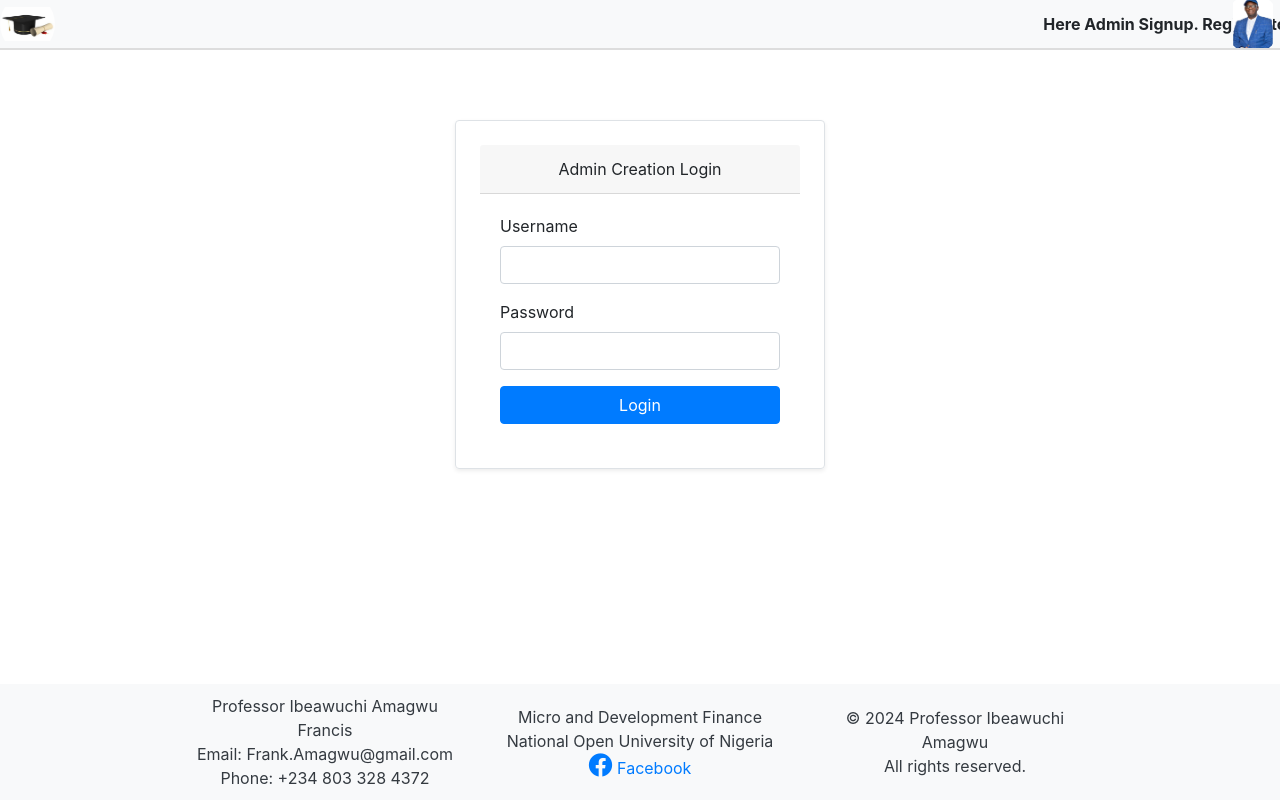
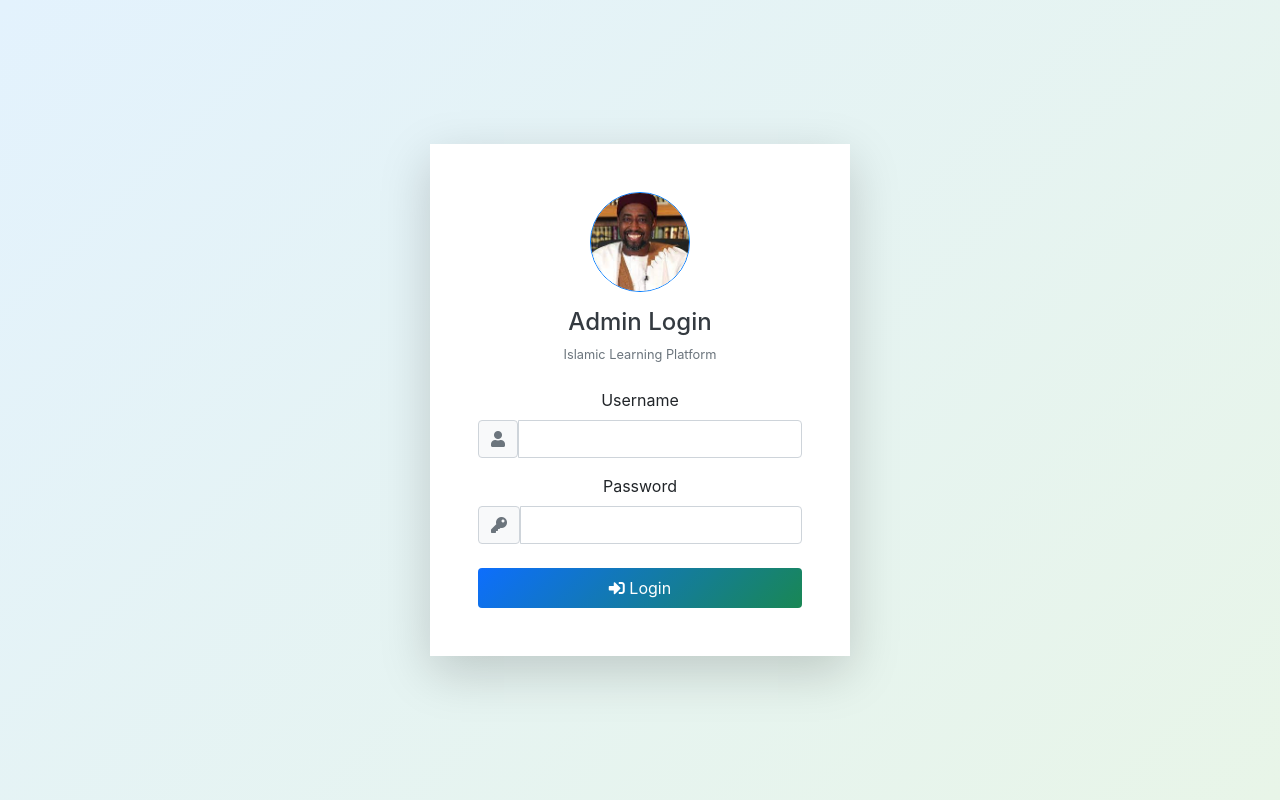
Before and after one commit to shamsu557/maulana_prof, a website: page admin-signup.html in a window 1280 px wide. Drawn offline with nearby package versions, Linux system fonts and the light colour scheme.

Commit message:
Add files via upload

```diff
--- a/admin-signup.html
+++ b/admin-signup.html
@@ -6,124 +6,87 @@
   <title>Admin Creation</title>
   <link rel="stylesheet" href="https://maxcdn.bootstrapcdn.com/bootstrap/4.5.2/css/bootstrap.min.css">
   <link rel="stylesheet" href="https://cdnjs.cloudflare.com/ajax/libs/font-awesome/5.15.4/css/all.min.css" />
- <link rel="stylesheet" href="admins.css">
+  <link rel="stylesheet" href="admins.css">
+</head>
+<body class="bg-light">
 
+<!-- Full Page Background -->
+<div class="min-vh-100 d-flex align-items-center justify-content-center p-4"
+     style="background: linear-gradient(135deg, #e3f2fd 0%, #e8f5e8 100%);">
 
-</head>
-<body>
-  <!-- Moving text banner -->
-  <div class="marquee-container">
-    <div><img src="educap.jfif" class="fixed-image" alt="Education Cap"></div>
-    <div class="marquee-text">
-      Here Admin Signup. Register to manage the platform with authorized credentials.
-    </div>
-     <div>
-      <a href="about.html" title="Click to learn more about me" style="position: relative; display: inline-block;">
-        <img src="prof.jpeg" class="fixed-image" alt="Professor Picture" style="cursor: pointer;">
+  <!-- LOGIN CONTAINER -->
+  <div id="loginContainer" class="bg-white rounded-4 shadow-lg p-5 text-center" style="max-width: 420px; width: 100%;">
+    <img src="maulana1.jfif" alt="Prof. Ibrahim Ahmad Maqari"
+         class="rounded-circle border border-primary border-4 mb-3"
+         width="100" height="100" style="object-fit: cover;">
+    <h1 class="h4 fw-bold text-dark mb-2">Admin Login</h1>
+    <p class="text-muted small mb-4">Islamic Learning Platform</p>
 
-        <!-- The hoverable pop-up message -->
-        <div style="display: none; position: absolute; bottom: 100%; left: 50%; transform: translateX(-50%);
-                    background-color: #6b6767; padding: 10px; border: 1px solid #383737; border-radius: 5px;
-                    text-align: center; white-space: nowrap;" id="hoverMessage">
-          About Me
+    <form id="loginForm">
+      <div class="mb-3 text-start">
+        <label for="loginUsername" class="form-label fw-medium">Username</label>
+        <div class="input-group">
+          <span class="input-group-text bg-light"><i class="fas fa-user text-muted"></i></span>
+          <input type="text" class="form-control" id="loginUsername" required>
         </div>
-      </a>
-    </div>
+      </div>
+      <div class="mb-4 text-start">
+        <label for="loginPassword" class="form-label fw-medium">Password</label>
+        <div class="input-group">
+          <span class="input-group-text bg-light"><i class="fas fa-key text-muted"></i></span>
+          <input type="password" class="form-control" id="loginPassword" required>
+        </div>
+      </div>
+      <button type="submit" class="btn btn-primary w-100 py-2 fw-medium"
+              style="background: linear-gradient(135deg, #0d6efd 0%, #198754 100%); border: none;">
+        <i class="fas fa-sign-in-alt me-2"></i> Login
+      </button>
+    </form>
   </div>
 
-<!-- Admin Login Form -->
-<div class="container" id="loginContainer">
-  <form id="loginForm" class="border p-4 shadow-sm rounded">
-      <div class="card-header text-center">
-          Admin Creation Login
+  <!-- SIGNUP CONTAINER (HIDDEN INITIALLY) -->
+  <div id="signupContainer" class="bg-white rounded-4 shadow-lg p-5"
+       style="max-width: 600px; width: 100%; display: none;">
+    <div class="text-center mb-4">
+      <img src="maulana1.jfif" alt="Prof. Ibrahim Ahmad Maqari"
+           class="rounded-circle border border-primary border-4 mb-3"
+           width="90" height="90" style="object-fit: cover;">
+      <h2 class="h5 fw-bold text-dark">Admin Creation</h2>
+      <p class="text-muted small">Register a new admin account</p>
+    </div>
+    <form id="signupForm" action="/admin-signup" method="POST">
+      <div class="mb-3">
+        <label for="fullName" class="form-label">Full Name</label>
+        <input type="text" class="form-control" id="fullName" name="fullName" required>
       </div>
-      <div class="card-body">
-          <div class="form-group">
-              <label for="loginUsername">Username</label>
-              <input type="text" class="form-control" id="loginUsername" required>
-          </div>
-          <div class="form-group">
-              <label for="loginPassword">Password</label>
-              <input type="password" class="form-control" id="loginPassword" required>
-          </div>
-          <button type="submit" class="btn btn-primary btn-block">Login</button>
+      <div class="row">
+        <div class="col-md-6 mb-3">
+          <label for="email" class="form-label">Email</label>
+          <input type="text" class="form-control" id="email" name="email" required>
+        </div>
+        <div class="col-md-6 mb-3">
+          <label for="phone" class="form-label">Phone Number</label>
+          <input type="text" class="form-control" id="phone" name="phone" required>
+        </div>
       </div>
-  </form>
+      <div class="row">
+        <div class="col-md-6 mb-3">
+          <label for="username" class="form-label">Username</label>
+          <input type="text" class="form-control" id="username" name="username" required>
+        </div>
+        <div class="col-md-6 mb-4">
+          <label for="password" class="form-label">Password</label>
+          <input type="password" class="form-control" id="password" name="password" required>
+        </div>
+      </div>
+      <button type="submit" class="btn btn-primary w-100 py-2"
+              style="background: linear-gradient(135deg, #0d6efd 0%, #198754 100%); border: none;">
+        <i class="fas fa-user-plus me-2"></i> Create Admin
+      </button>
+    </form>
+  </div>
 </div>
 
-<!-- Admin Signup Form -->
-<div class="container" id="signupContainer">
-  <form id="signupForm" action="/admin-signup" method="POST" class="border p-4 shadow-sm rounded">
-      <div class="card-header text-center">
-          Admin Creation
-      </div>
-      <div class="card-body">
-          <div class="form-group">
-              <label for="fullName">Full Name</label>
-              <input type="text" class="form-control" id="fullName" name="fullName" required>
-          </div>
-          <div class="row">
-              <div class="col-md-6">
-                  <div class="form-group">
-                      <label for="username">Email</label>
-                      <input type="text" class="form-control" id="email" name="email" required>
-                  </div>
-              </div>
-              <div class="col-md-6">
-                  <div class="form-group">
-                      <label for="phone">Phone Number</label>
-                      <input type="text" class="form-control" id="phone" name="phone" required>
-                  </div>
-              </div>
-          </div>
-          <div class="row">
-              <div class="col-md-6">
-                  <div class="form-group">
-                      <label for="email">Username</label>
-                      <input type="text" class="form-control" id="username" name="username" required>
-                  </div>
-              </div>
-              <div class="col-md-6">
-                  <div class="form-group">
-                      <label for="phone">Password</label>
-                      <input type="password" class="form-control" id="password" name="password" required>
-                  </div>
-              </div>
-          </div>
-          <button type="submit" class="btn btn-primary btn-block">Create Admin</button>
-      </div>
-  </form>
-</div>
-<br><br>
-
-   <!-- Footer -->
-   <div class="footer">
-    <div class="row">
-        <div class="col-md-3">
-            <p>Professor Ibeawuchi Amagwu Francis</p>
-            <p>Email: Frank.Amagwu@gmail.com</p>
-            <p>Phone: +234 803 328 4372</p>
-        </div>
-        <div class="col-md-3">
-            <p>Micro and Development Finance</p>
-            <p>National Open University of Nigeria</p>
-            <a href="https://www.facebook.com/prof.johndoe" target="_blank">
-                <i class="fab fa-facebook"></i> Facebook
-            </a>
-        </div>
-        <div class="col-md-3 text-center">
-            <p>&copy; 2024 Professor Ibeawuchi Amagwu</p>
-            <p>All rights reserved.</p>
-        </div>
-    </div>
-</div>
-<!-- Back to top button -->
-<button onclick="topFunction()" id="myBtn" title="Go to top"><i class="fas fa-arrow-up"></i></button>
-
-
-  <script src="admin-signup.js">
-
-</script>
-
+<script src="admin-signup.js"></script>
 </body>
 </html>
--- a/app.js
+++ b/app.js
@@ -66,7 +66,7 @@ app.get('/login', (req, res) => {
 app.post('/admin-creation-login', (req, res) => {
   const { username, password } = req.body;
 
-  if (username === 'Admin' && password === 'password') {
+  if (username === 'SuperAdmin' && password === 'security') {
     return res.json({ success: true, message: 'Login successful! You can now create a new admin.' });
   } else {
     return res.json({ success: false, message: 'Invalid credentials! You do not have permission to create admins.' });
@@ -74,7 +74,7 @@ app.post('/admin-creation-login', (req, res) => {
 });
 
 // Admin signup page
-app.get('/admin-signup', (req, res) => {
+app.get('/creation', (req, res) => {
   res.sendFile(path.join(__dirname, 'admin-signup.html'));
 });
 
```
Also changed, not shown: admin-login.html (+1 -1 lines).
